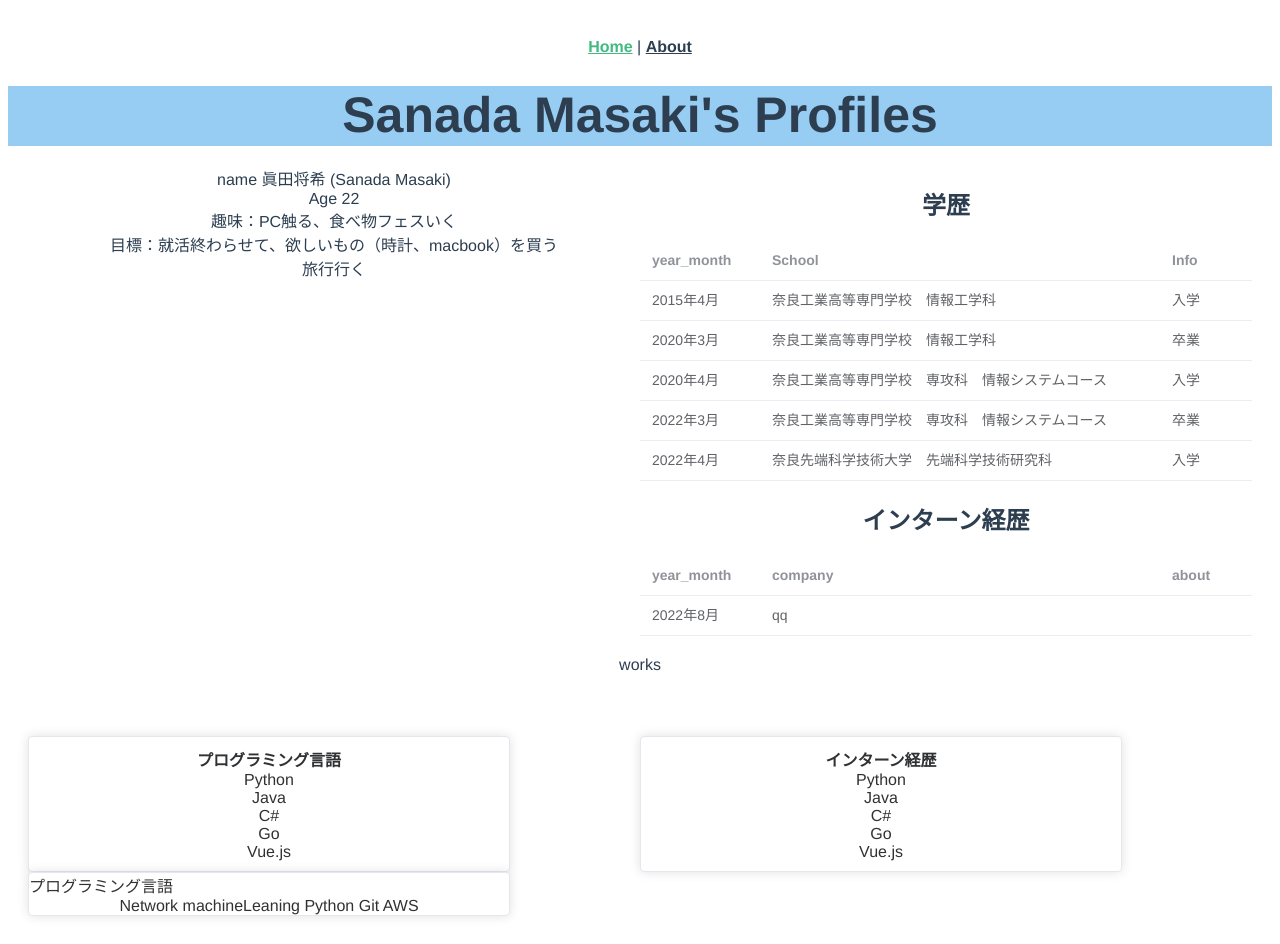
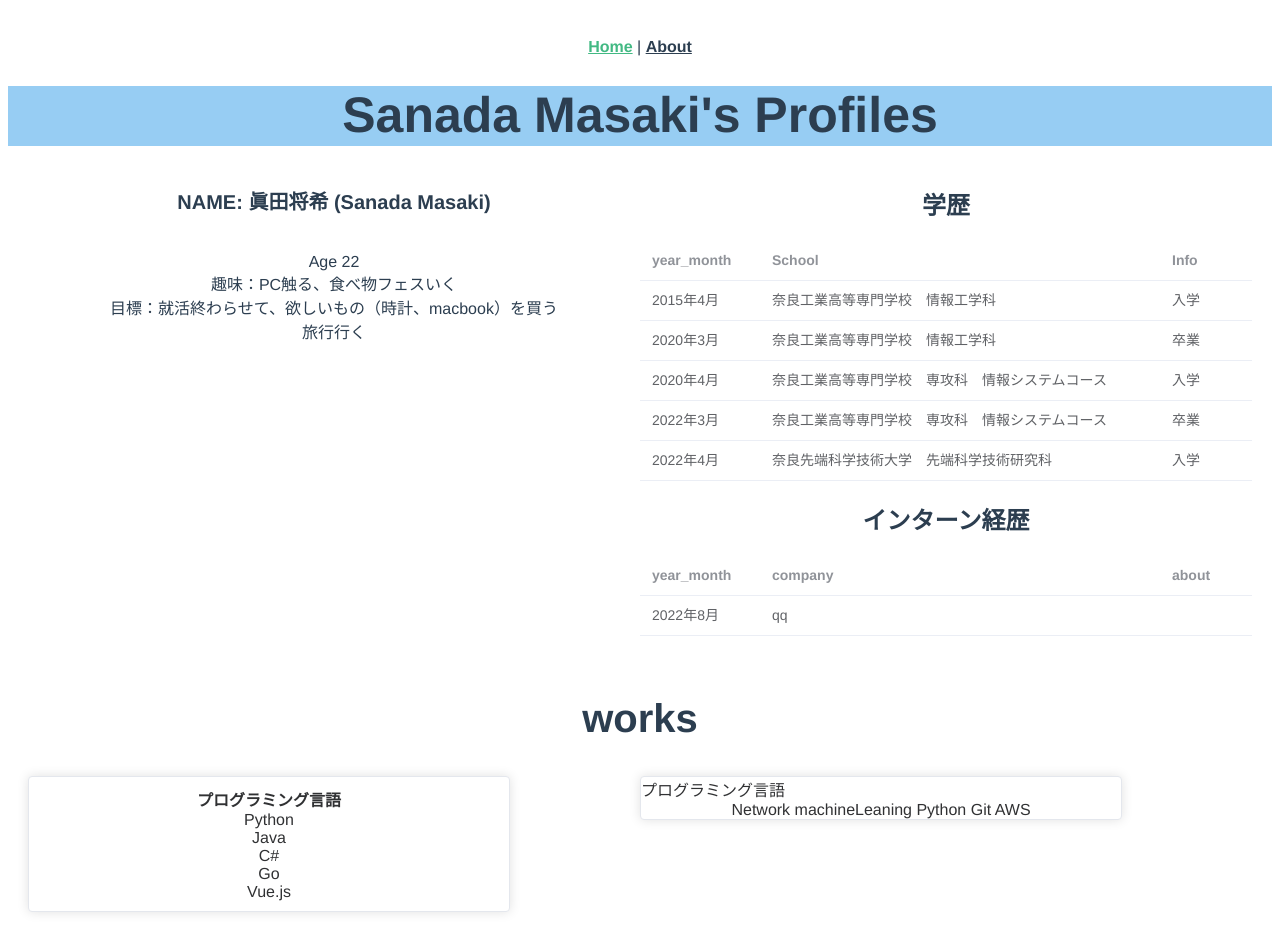
Before and after one commit to masaki12-s/portfolio, a Vue app: page / in a window 1280 px wide. Built offline with nearby package versions, Linux system fonts and the light colour scheme.

Commit message:
名前のフォント変更

```diff
--- a/src/views/Profile.vue
+++ b/src/views/Profile.vue
@@ -4,7 +4,7 @@
             <el-main>
                 <el-row>
                     <el-col :span="12"><div class="grid-content ep-bg-purple-dark" />
-                        name 眞田将希 (Sanada Masaki) <br>
+                       <p class="name">NAME: 眞田将希 (Sanada Masaki) </p><br>
                         Age 22 <br>
                         趣味：PC触る、食べ物フェスいく<br>
                         目標：就活終わらせて、欲しいもの（時計、macbook）を買う<br>
@@ -36,6 +36,14 @@
   font-size: 50px;
   background-color: #97cdf3;
   font-weight: bold;
+}
+.name {
+  font-size:20px;
+  font-weight: bold;
+}
+
+.hobby {
+
 }
 </style>
 
--- a/src/views/Works.vue
+++ b/src/views/Works.vue
@@ -1,6 +1,6 @@
 <template>
     <el-header>
-        works
+        <p style="font-size:40px;font-weight: bold;">works</p>
     </el-header>
     <el-main>
         <el-row>
@@ -17,19 +17,7 @@
                     </div>
                 </el-card>
             </el-col>
-            <el-col :span="12">
-                <el-card class="box-card" :body-style="{ padding: '10px' }">
-                  <b>インターン経歴</b>
 
-                    <div>
-                        Python <br>
-                        Java <br>
-                        C# <br>
-                        Go <br>
-                        Vue.js <br>
-                    </div>
-                </el-card>
-            </el-col>
             <el-col :span="12">
                 <el-card class="box-card" :body-style="{ padding: '0px' }">
                     <div class="card-header">
```
